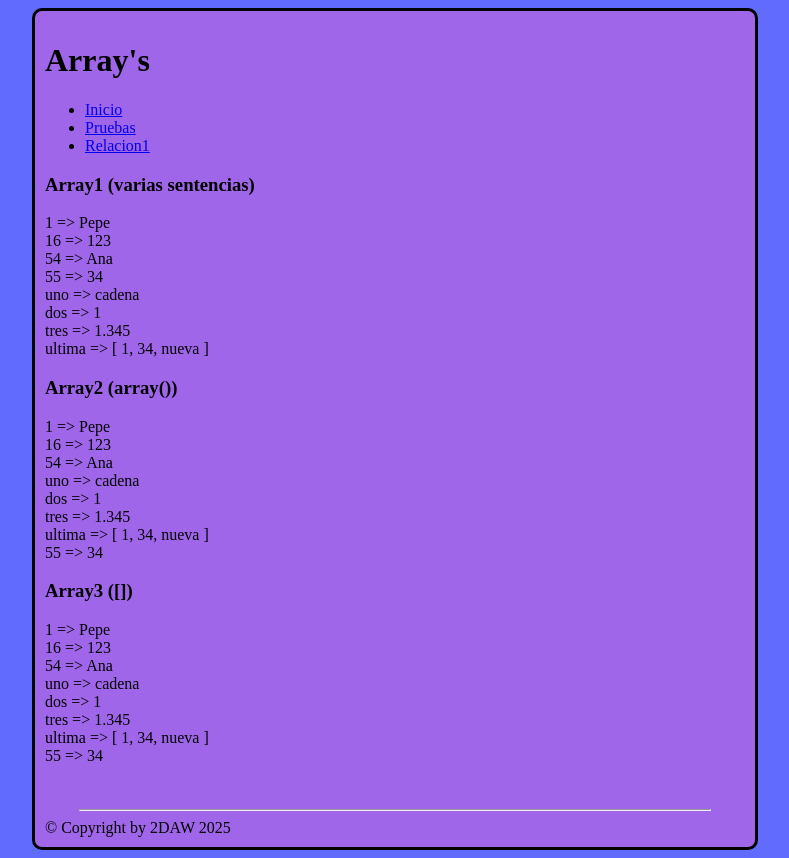
After one commit to jruisot1903-daw/Primer_Trimestre, a PHP site: page /aplicacion/relacion1/ejercicio3/index.php in a window 1280 px wide. The commit adds this page. Shown: the whole page, without its empty margins (245-1034 px from the left). Run offline with PHP 8.4, Linux system fonts and the light colour scheme.

Commit message:
Mitad De Practica

```diff
--- a/aplicacion/relacion1/ejercicio1/index.php
+++ b/aplicacion/relacion1/ejercicio1/index.php
@@ -71,8 +71,8 @@ function cuerpo()
 $binario = 0b1010;
 $octal   = 012;
 $hexa    = 0xA;
-
-echo "</br>Valor binario: 0b1010 = " . $binario . " en decimal";
+echo "<h3>Definir enteros en diferentes formatos y mostrarlos</h3>";
+echo "Valor binario: 0b1010 = " . $binario . " en decimal";
 echo "</br>Valor octal: 012 = " . $octal . " en decimal";
 echo "</br>Valor hexadecimal: 0xA = " . $hexa . " en decimal";
 
--- /dev/null
+++ b/aplicacion/relacion1/ejercicio3/index.php
@@ -0,0 +1,75 @@
+<?php
+include_once(dirname(__FILE__) . "/../../../cabecera.php");
+//Controlador
+$array1 = [];
+
+$array1[1] = "Pepe";
+$array1[16] = 123;
+$array1[54] = "Ana";
+$array1[] = 34;
+$array1["uno"]  = "cadena";
+$array1["dos"]  = true;
+$array1["tres"] = 1.345;
+$array1["ultima"] = [1, 34, "nueva"]; // declaramos el array y le vamos añadiendo el valor uno a uno
+
+
+$array2 = array(
+    1 => "Pepe",
+    16 => 123,
+    54 => "Ana",
+    "uno" => "cadena",
+    "dos" => true,
+    "tres" => 1.345,
+    "ultima" => array(1, 34, "nueva"),
+    34
+); // le añadimos el valor al arry con una sola sentencia
+
+
+$array3 = [
+    1 => "Pepe",
+    16 => 123,
+    54 => "Ana",
+    "uno" => "cadena",
+    "dos" => true,
+    "tres" => 1.345,
+    "ultima" => [1, 34, "nueva"],
+    34
+]; // añadiendole el valor al array con una sola sentencia con []
+
+//Dibuja la plantilla de la vista
+inicioCabecera("2DAW APLICACION");
+cabecera();
+finCabecera();
+
+inicioCuerpo("Array's");
+cuerpo(); //llamo a la vista
+finCuerpo();
+
+
+
+// **********************************************************
+
+//Vista
+function cabecera() {}
+
+//Vista
+function cuerpo()
+{
+    global $array1, $array2, $array3; // ponemos globales los arrays para que en la vista vea los inicializados arriba en el controlador
+    mostrarArray($array1, "Array1 (varias sentencias)");
+    mostrarArray($array2, "Array2 (array())");
+    mostrarArray($array3, "Array3 ([])");
+    //llamamos a cada uno de los arrays a la funcion
+}
+
+function mostrarArray($arr, $nombre) { // le he implementado que a la funcion le pasemos el nombre en este caso es el titutlo de cada array de como esta hecho
+    echo "<h3>$nombre</h3>";
+    foreach ($arr as $clave => $valor) {
+        if (is_array($valor)) { // is_array lo utilizamos para cada dato del array comprobar si es un dato cualquiera o si es otro array
+            echo "$clave => [ " . implode(", ", $valor) . " ]<br>";
+            // utilizamos implode para pasar el array en una cadena de texto y le ponemos el separador de sus elementos en este caso una ,
+        } else {
+            echo "$clave => $valor<br>";
+        }
+    }
+}
--- a/aplicacion/relacion1/index.php
+++ b/aplicacion/relacion1/index.php
@@ -30,6 +30,8 @@ function cuerpo()
                         <ul>
                             <li><a href="/aplicacion/relacion1/ejercicio1/index.php"> 1º apartado</a></li>
                             <li><a href="/aplicacion/relacion1/ejercicio2/index.php">2º aparatado</a></li>
+                            <li><a href="/aplicacion/relacion1/ejercicio3/index.php">3º apartado</a></li>
+                            <li><a href="/aplicacion/relacion1/ejercicio4/index.php">4º apartado</a></li>
                         </ul>
 
                 </li>
```
Also changed, not shown: aplicacion/relacion1/ejercicio2/dadoAleatorio.php (+9 -13 lines), aplicacion/relacion1/ejercicio4/index.php (added, +45 -0 lines).
